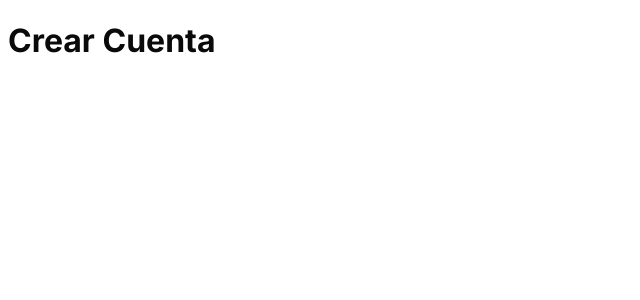
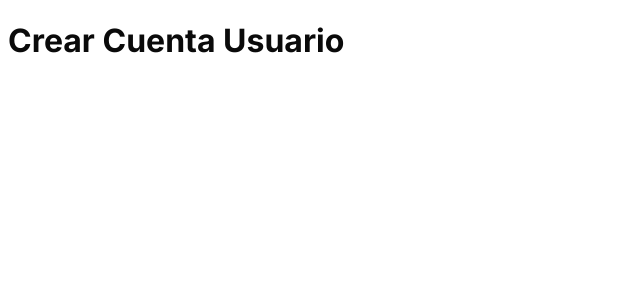
Before and after one commit to daswsi-utp/Frontend_Bank, a Next.js app in the folder banksystem/: page /start/create_account in a window 1280 px wide. Shown: the top 300 px of the page, without its empty margins (0-640 px from the left). Built offline with nearby package versions, Linux system fonts and the light colour scheme.

Commit message:
First Commit

```diff
--- a/banksystem/src/app/start/create_account/page.tsx
+++ b/banksystem/src/app/start/create_account/page.tsx
@@ -1,7 +1,7 @@
 export default function CreateAccountPage() {
   return (
     <div>
-      <h1>Crear Cuenta</h1>
+      <h1>Crear Cuenta Usuario</h1>
       {/* Formulario de creación de cuenta */}
     </div>
   )
```
